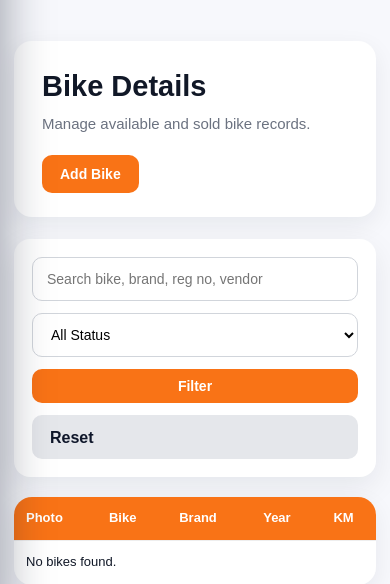
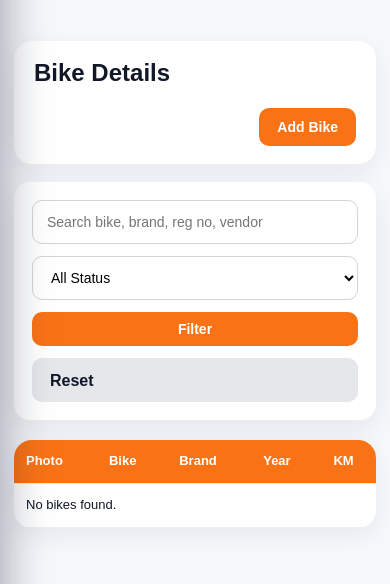
Before and after one commit to marivigneshwaran/Bike-Mart, a Django app: page /admin-dashboard/bikes/ in a window 390 px wide. Shown: the part 95-679 px from the top of the page. Run offline with Django 5.2, Linux system fonts and the light colour scheme; the visitor is signed in with stand-in values (Sample User, id 1); data that the repository does not hold is empty.

Commit message:
UI fix for all forms

```diff
--- a/static/css/style.css
+++ b/static/css/style.css
@@ -2592,3 +2592,54 @@ th {
         width: 100%;
     }
 }
+/* ADMIN PAGE HEADER COMPACT FIX */
+
+.admin-header,
+.form-page-header,
+.page-card-header {
+    padding: 22px 28px !important;
+    margin-bottom: 22px !important;
+    min-height: auto !important;
+}
+
+.admin-header h1,
+.form-page-header h1,
+.page-card-header h1 {
+    font-size: 30px !important;
+    margin-bottom: 0 !important;
+    line-height: 1.2 !important;
+}
+
+/* Remove subtitle text below heading */
+.admin-header p,
+.form-page-header p,
+.page-card-header p,
+.admin-subtitle {
+    display: none !important;
+}
+
+/* Keep button same and aligned */
+.admin-header .btn,
+.admin-header .btn-small,
+.form-page-header .btn,
+.form-page-header .btn-small,
+.page-card-header .btn,
+.page-card-header .btn-small {
+    margin-left: auto;
+}
+
+/* Mobile compact header */
+@media (max-width: 768px) {
+    .admin-header,
+    .form-page-header,
+    .page-card-header {
+        padding: 18px 20px !important;
+        margin-bottom: 18px !important;
+    }
+
+    .admin-header h1,
+    .form-page-header h1,
+    .page-card-header h1 {
+        font-size: 24px !important;
+    }
+}
```
